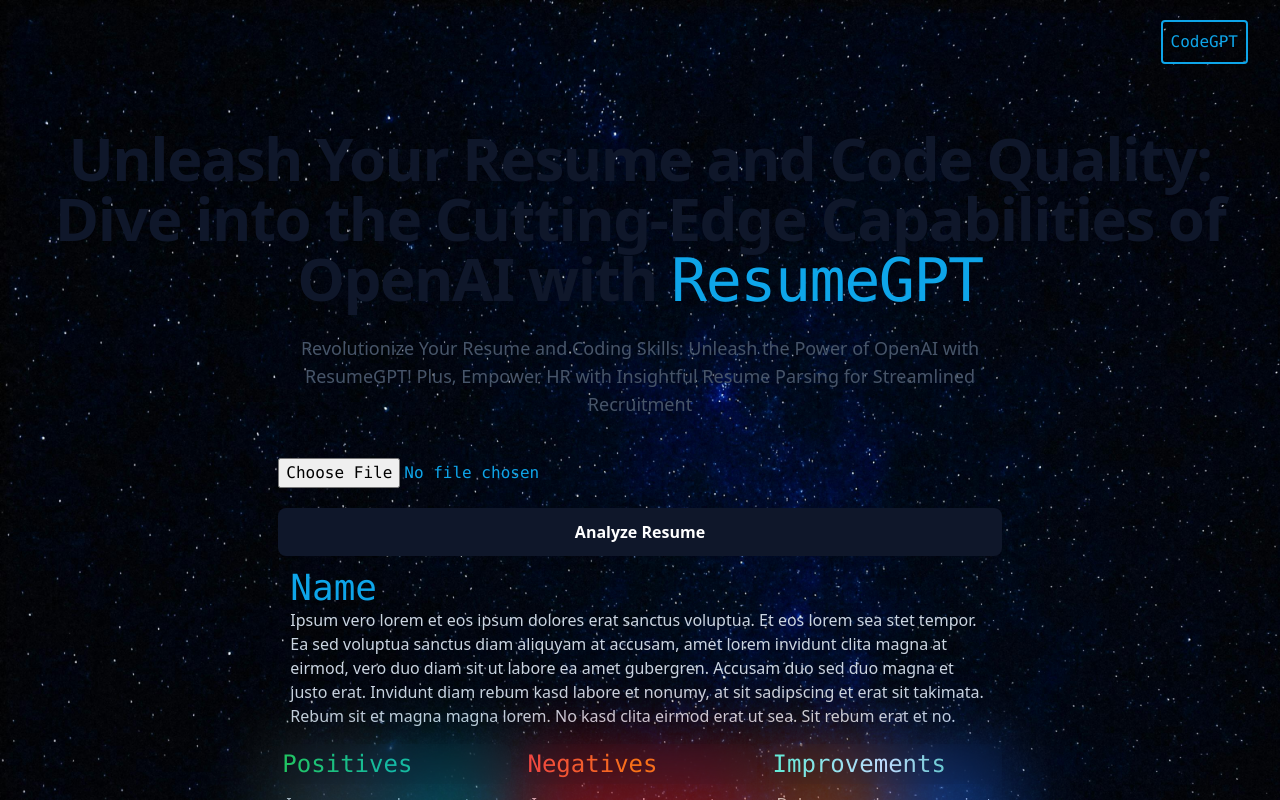
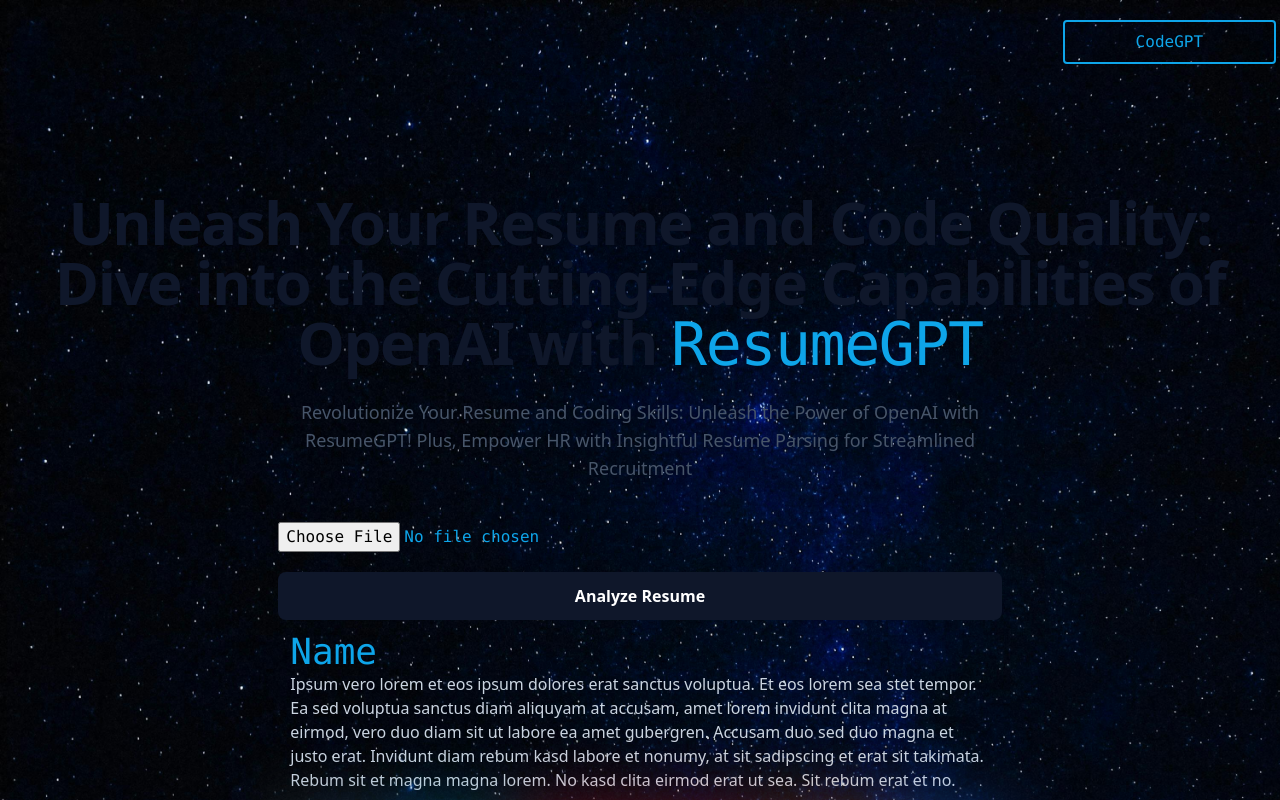
Before and after one commit to vj015/resumeanalyzer, a Nuxt app: page / in a window 1280 px wide. Shown: the top 800 px of the page. Built offline with nearby package versions, Linux system fonts and the light colour scheme.

Commit message:
fixed nav

```diff
--- a/app.vue
+++ b/app.vue
@@ -1,13 +1,11 @@
 <template>
-  <div>
-    <div class="fixed top-0 sm:right-0 right-12">
-      <button
-        class="font-mono font-medium text-sky-500 dark:text-sky-400 border-sky-500 border-2 rounded mt-5 mr-8 p-2"
-        @click="enablecodeGPT()"
-      >
-        {{ resumeGPT ? `CodeGPT` : `ResumeGPT` }}
-      </button>
-    </div>
+  <div class="flex flex-col items-center md:items-end">
+    <button
+      class="font-mono font-medium text-sky-500 dark:text-sky-400 border-sky-500 border-2 rounded mt-5 mr-1 p-2 w-4/12 md:w-2/12"
+      @click="enablecodeGPT()"
+    >
+      {{ resumeGPT ? `CodeGPT` : `ResumeGPT` }}
+    </button>
     <NuxtPage :resumeGPT="resumeGPT" />
   </div>
 </template>
```
